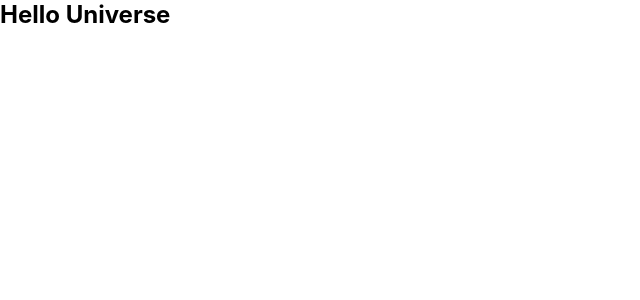
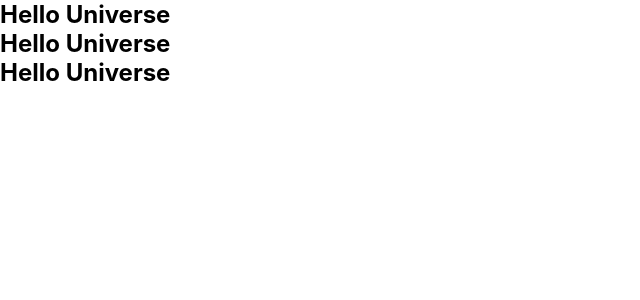
Before and after one commit to SantoshPhaiju/notes-app, a React (Create React App) app in the folder frontend/: page / in a window 1280 px wide. Shown: the top 300 px of the page, without its empty margins (0-640 px from the left). Built offline with nearby package versions, Linux system fonts and the light colour scheme.

Commit message:
updating

```diff
--- a/frontend/src/App.js
+++ b/frontend/src/App.js
@@ -4,6 +4,8 @@ function App() {
   return (
     <div>
       <h2>Hello Universe</h2>
+      <h2>Hello Universe</h2>
+      <h2>Hello Universe</h2>
     </div>
   );
 }
```
Also changed, not shown: 2 other files (tests, documents, lock files or other folders).
